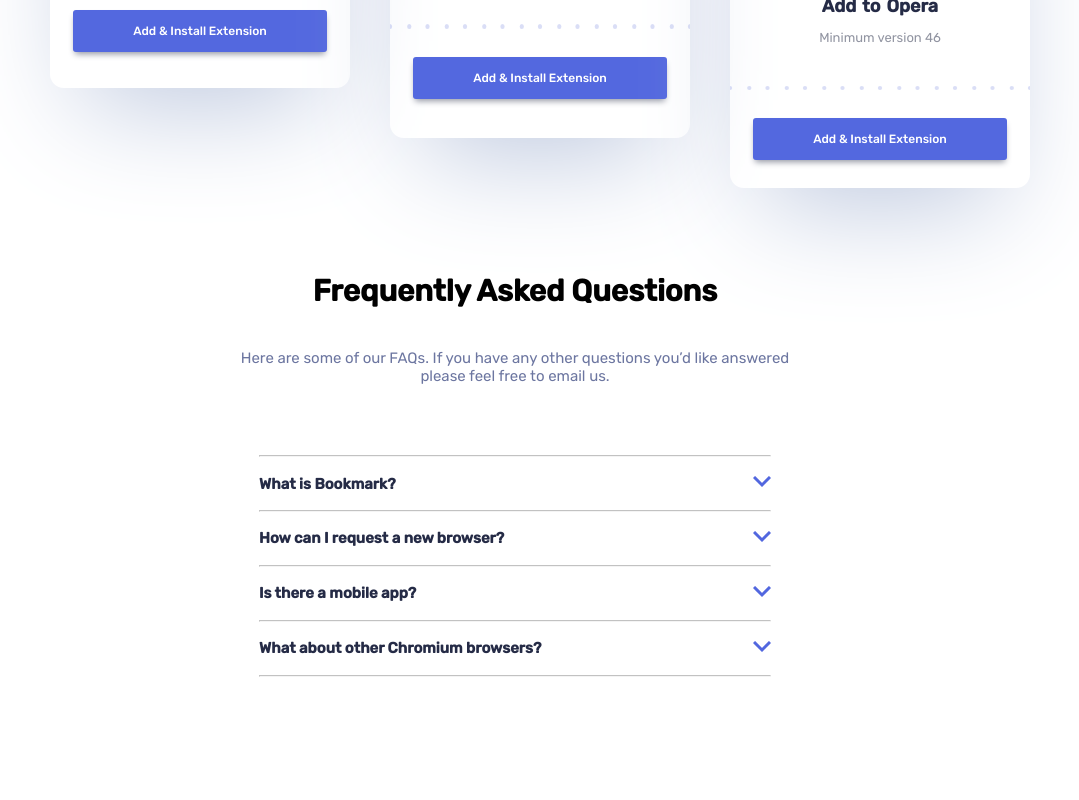
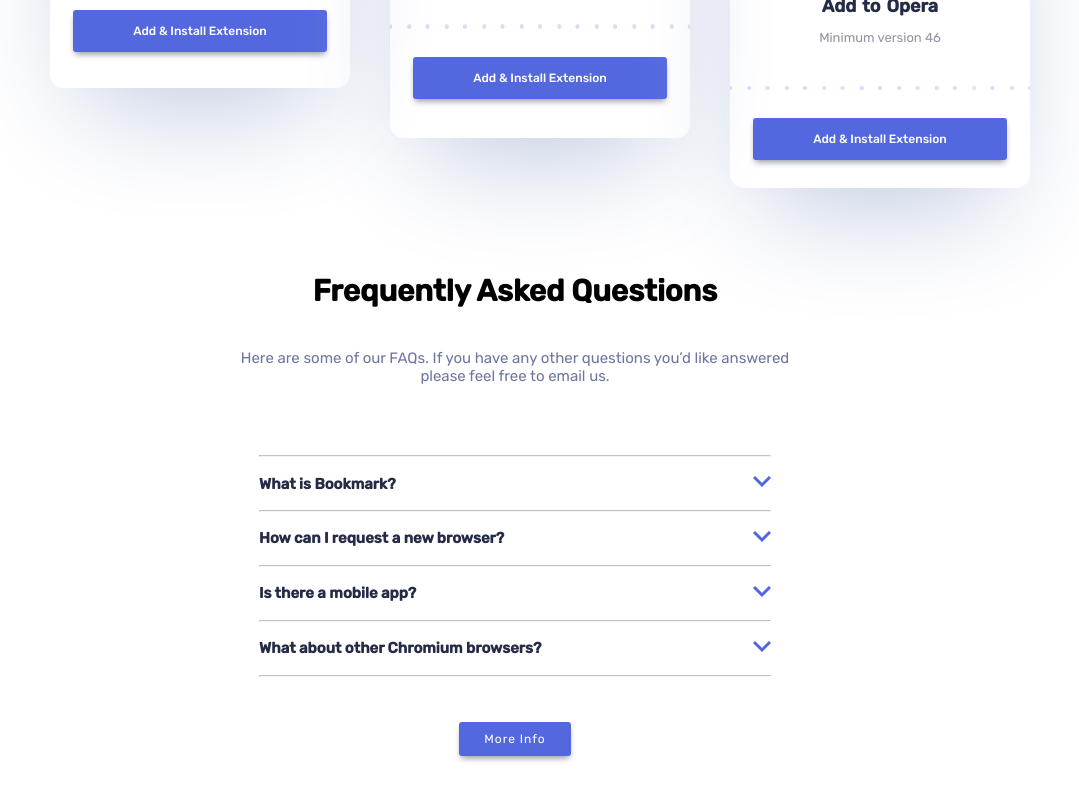
Before and after one commit to emrerol/bookmark-landing-page, a React (Create React App) app: page / in a window 1280 px wide. Shown: the part 3220-4020 px from the top of the page, without its empty margins (125-1204 px from the left). Built offline with nearby package versions, Linux system fonts and the light colour scheme.

Commit message:
faq more info buton

```diff
--- a/src/layouts/faq/faq.layout.jsx
+++ b/src/layouts/faq/faq.layout.jsx
@@ -2,6 +2,9 @@ import "./faq.style.scss";
 import Arrow from "../../images/icon-arrow.svg";
 import RedArrow from "../../images/icon-arrow-red.svg";
 import { useState } from "react";
+import { useContext } from "react";
+import SmallButton from "../../components/small-button/small-button.component";
+import { ButtonContext } from "../../contexts/button.context";
 
 const questions = [
   {
@@ -40,6 +43,8 @@ const FAQ = () => {
 
     setCurrent(index);
   };
+  const { buttonType } = useContext(ButtonContext);
+  const { smallBlueButton } = buttonType;
 
   return (
     <section className="faq">
@@ -57,11 +62,11 @@ const FAQ = () => {
           <div className="item" key={question.id}>
             <div className="q-title" onClick={() => accordion(index)}>
               <h2>{question.question}</h2>
-              <a>
+              <a href="/#">
                 {current === index ? (
-                  <img src={RedArrow}></img>
+                  <img src={RedArrow} alt="arrow"></img>
                 ) : (
-                  <img src={Arrow}></img>
+                  <img src={Arrow} alt="arrow"></img>
                 )}
               </a>
             </div>
@@ -72,6 +77,12 @@ const FAQ = () => {
           </div>
         ))}
       </div>
+      <SmallButton
+                className="btnmoreinfo"
+                href={"#"}
+                text={"More Info"}
+                colorName={smallBlueButton}
+              />
     </section>
   );
 };
--- a/src/layouts/faq/faq.style.css
+++ b/src/layouts/faq/faq.style.css
@@ -27,6 +27,7 @@
 }
 .faq .accordion {
   width: max(40rem, 40%);
+  margin-bottom: 4rem;
 }
 .faq .accordion hr {
   color: hsl(229deg, 8%, 60%);
--- a/src/layouts/faq/faq.style.scss
+++ b/src/layouts/faq/faq.style.scss
@@ -33,7 +33,7 @@
 
       .accordion {
             width: calc(max(40rem, 40%));
-
+            margin-bottom: 4rem;
             hr {
                   color: $grayish-blue;
                   opacity: .6;
```
Also changed, not shown: 1 other file (tests, documents, lock files or other folders).
